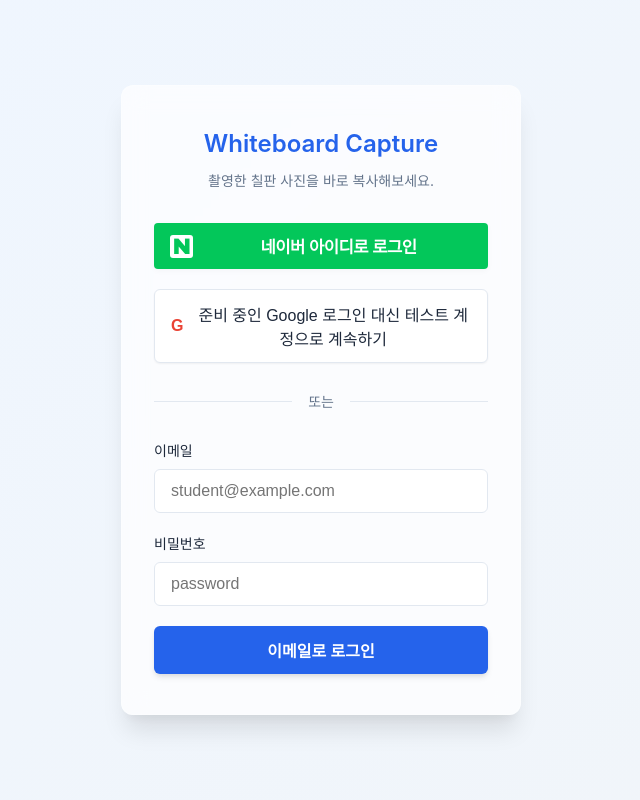
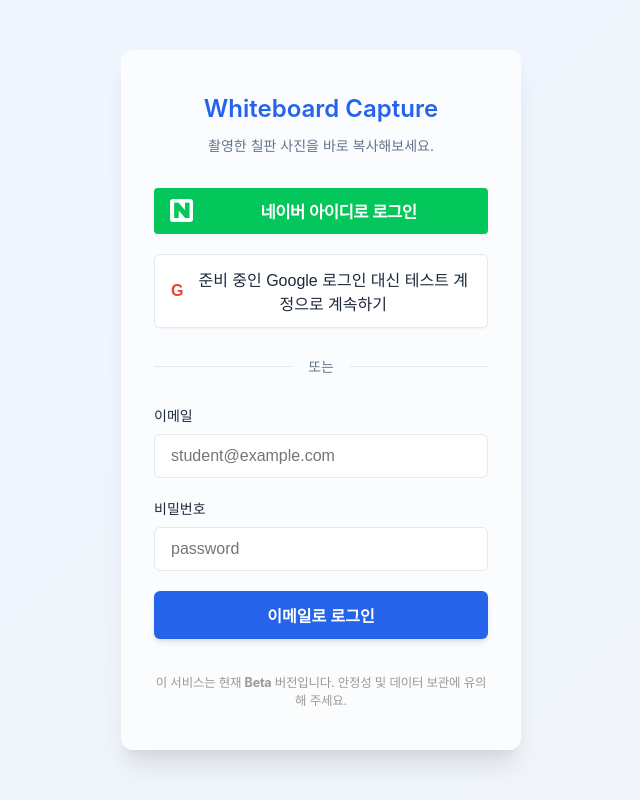
Before and after one commit to LunaMercury/whiteboard-capture, a React (Vite) app in the folder web/: page / in a window 1280 px wide. Shown: the whole page, without its empty margins (319-959 px from the left). Built offline with nearby package versions, Linux system fonts and the light colour scheme; no server answers.

Commit message:
로그인 화면 베타 안내 문구 추가

```diff
--- a/web/src/components/Login.module.css
+++ b/web/src/components/Login.module.css
@@ -188,3 +188,13 @@
   border-color: var(--color-primary-500);
   box-shadow: 0 0 0 3px var(--color-primary-100);
 }
+
+.betaNotice {
+  font-size: 0.78rem;
+  color: #999;
+  text-align: center;
+  margin-top: 2.2rem;
+  letter-spacing: -0.2px;
+  line-height: 1.4;
+  user-select: none;
+}
--- a/web/src/components/Login.tsx
+++ b/web/src/components/Login.tsx
@@ -144,6 +144,7 @@
             <div style={{ color: '#e53e3e', marginTop: '0.5rem', fontSize: '0.95em', textAlign: 'center' }}>{error}</div>
           )}
         </div>
+        <p className={styles.betaNotice}>이 서비스는 현재 <b>Beta</b> 버전입니다. 안정성 및 데이터 보관에 유의해 주세요.</p>
       </div>
     </div>
   );
```
